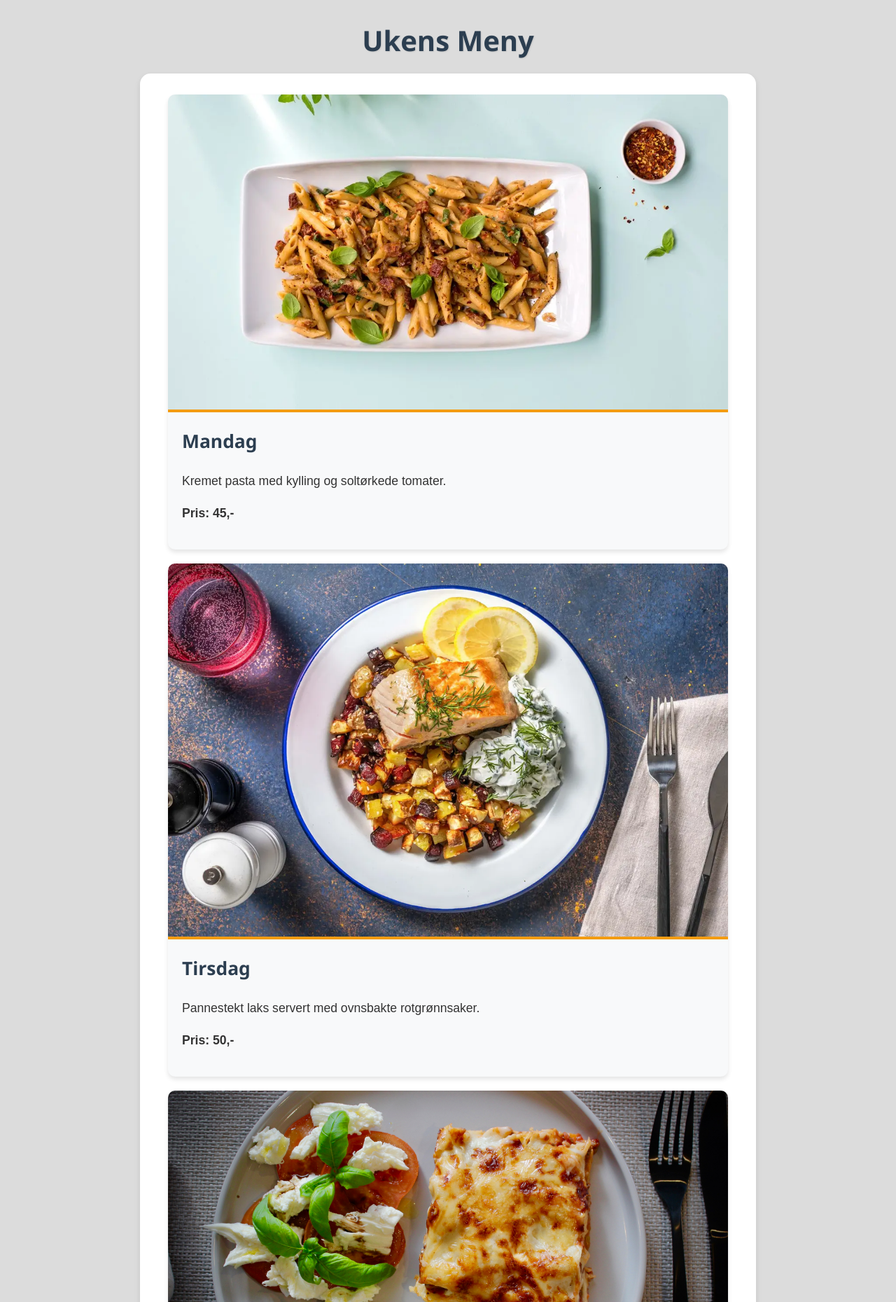
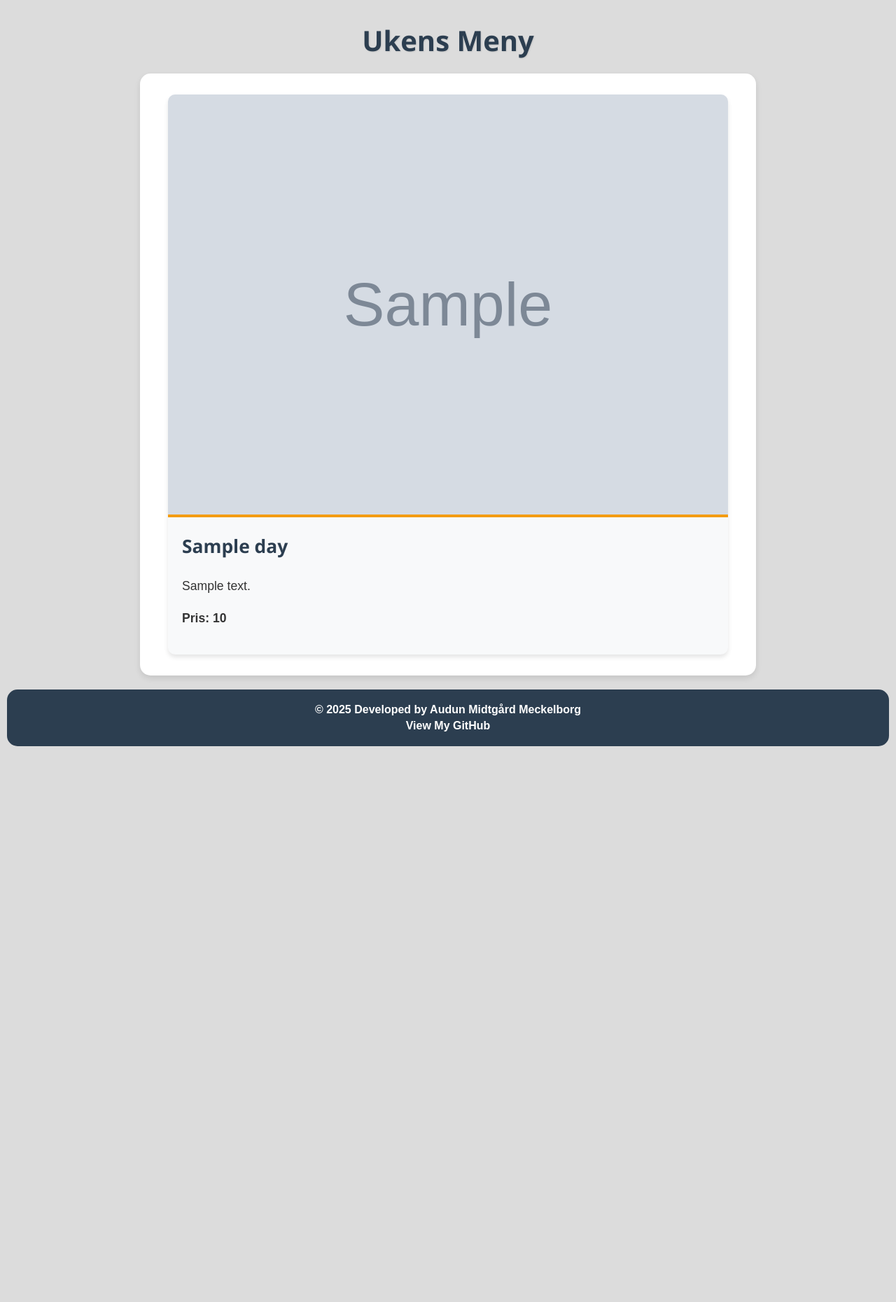
Before and after one commit to audun-web/Kantine, a Flask app: template templates/meny.html in a window 1280 px wide. Shown: the part 60-1920 px from the top of the page at 70% size. After the commit the page ends 1126 px from the top, so only its background shows below. Run offline with Flask 3, Linux system fonts and the light colour scheme; the template is opened without the code that fills it: most values are stand-ins (such as "Sample title", 1, 10 or a date in 2020); grey boxes marked "Sample" are stand-in pictures.

Commit message:
integrerte jinja variabler og en for løkke i /meny siden

```diff
--- a/app.py
+++ b/app.py
@@ -8,7 +8,44 @@ def home():
 
 @app.route('/meny')
 def meny():
-    return render_template('meny.html')
+    menu_data = [
+        {
+            "day": "Mandag",
+            "image": "img/kremet-pasta.webp",
+            "alt_text": "Kremet pasta med kylling",
+            "description": "Kremet pasta med kylling og soltørkede tomater.",
+            "price": "45,-"
+        },
+        {
+            "day": "Tirsdag",
+            "image": "img/pannestekt-laks.webp",
+            "alt_text": "Pannestekt laks",
+            "description": "Pannestekt laks servert med ovnsbakte rotgrønnsaker.",
+            "price": "50,-"
+        },
+        {
+            "day": "Onsdag",
+            "image": "img/lasagne.jpg",
+            "alt_text": "Hjemmelaget lasagne",
+            "description": "Hjemmelaget lasagne med frisk salat og hvitløksbrød.",
+            "price": "45,-"
+        },
+        {
+            "day": "Torsdag",
+            "image": "img/burger.jpeg",
+            "alt_text": "Saftig burger",
+            "description": "Burger-torsdag! Saftig burger med cheddar og bacon.",
+            "price": "48,-"
+        },
+        {
+            "day": "Fredag",
+            "image": "img/taco.webp",
+            "alt_text": "Taco-buffet",
+            "description": "Taco-fredag! Buffet med alt du kan ønske deg av tilbehør.",
+            "price": "49,-"
+        }
+    ]
+    return render_template('meny.html', menu_items=menu_data)
 
 @app.route('/varer')
 def varer():
--- a/templates/meny.html
+++ b/templates/meny.html
@@ -4,45 +4,15 @@
 <h1 class="title">Ukens Meny</h1>
 
 <div class="welcome-container menu-grid">
+    {% for item in menu_items %}
     <div class="menu-day">
-        <img src="{{ url_for('static', filename='img/kremet-pasta.webp') }}" alt="Kremet pasta med kylling">
+        <img src="{{ url_for('static', filename=item.image) }}" alt="{{ item.alt_text }}">
         <div class="menu-day-content">
-            <h2>Mandag</h2>
-            <p>Kremet pasta med kylling og soltørkede tomater.</p>
-            <p class="price">Pris: 45,-</p>
+            <h2>{{ item.day }}</h2>
+            <p>{{ item.description }}</p>
+            <p class="price">Pris: {{ item.price }}</p>
         </div>
     </div>
-    <div class="menu-day">
-        <img src="{{ url_for('static', filename='img/pannestekt-laks.webp') }}" alt="Pannestekt laks">
-        <div class="menu-day-content">
-            <h2>Tirsdag</h2>
-            <p>Pannestekt laks servert med ovnsbakte rotgrønnsaker.</p>
-            <p class="price">Pris: 50,-</p>
-        </div>
-    </div>
-    <div class="menu-day">
-        <img src="{{ url_for('static', filename='img/lasagne.jpg') }}" alt="Hjemmelaget lasagne">
-        <div class="menu-day-content">
-            <h2>Onsdag</h2>
-            <p>Hjemmelaget lasagne med frisk salat og hvitløksbrød.</p>
-            <p class="price">Pris: 45,-</p>
-        </div>
-    </div>
-    <div class="menu-day">
-        <img src="{{ url_for('static', filename='img/burger.jpeg') }}" alt="Saftig burger">
-        <div class="menu-day-content">
-            <h2>Torsdag</h2>
-            <p>Burger-torsdag! Saftig burger med cheddar og bacon.</p>
-            <p class="price">Pris: 48,-</p>
-        </div>
-    </div>
-    <div class="menu-day">
-        <img src="{{ url_for('static', filename='img/taco.webp') }}" alt="Taco-buffet">
-        <div class="menu-day-content">
-            <h2>Fredag</h2>
-            <p>Taco-fredag! Buffet med alt du kan ønske deg av tilbehør.</p>
-            <p class="price">Pris: 49,-</p>
-        </div>
-    </div>
+    {% endfor %}
 </div>
 {% endblock %}
```
